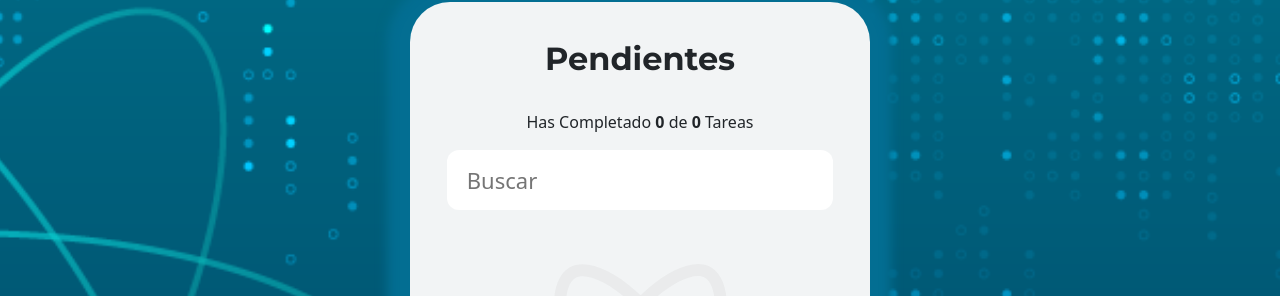
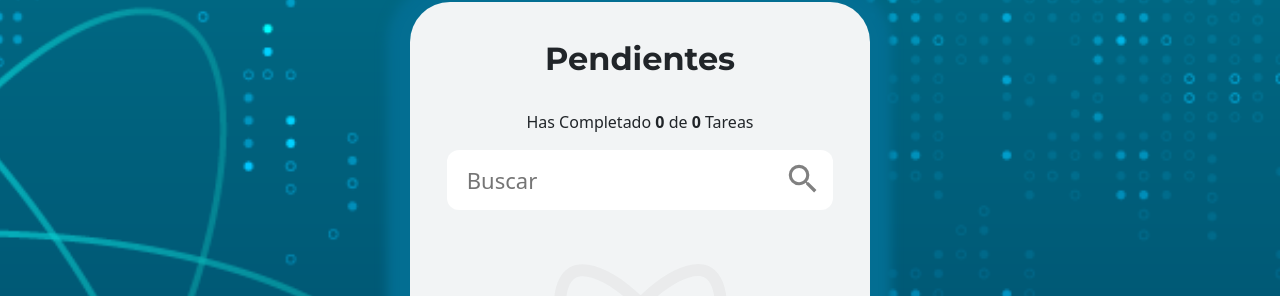
Before and after one commit to BrayanAlexisAC/reactjs_training, a React (Create React App) app: page / in a window 1280 px wide. Shown: the top 296 px of the page. Built offline with nearby package versions, Linux system fonts and the light colour scheme.

Commit message:
Added search icon and style
Changed names, TodoSearch.js -> todoSearch.jsx, TodoIcons.js -> TodoIcons.jsx

```diff
--- a/src/assets/styles/TodoSearch.css
+++ b/src/assets/styles/TodoSearch.css
@@ -1,3 +1,7 @@
+.todoSearchContainer {
+  width: 100%;
+}
+
 .todoSearch {
   padding-top: 12px;
   padding-bottom: 12px;
@@ -10,6 +14,6 @@
   border-radius: 12px;
 }
 
-.todoSearch:focus{
+.todoSearch:focus {
   outline-color: #60DAFA;
 }
--- /dev/null
+++ b/src/assets/styles/icons/SearchIcon.css
@@ -0,0 +1,11 @@
+.icon-search {
+  position: absolute;
+  font-size: 38px;
+  margin-top: 5px;
+  right: 24px;
+  fill: gray
+}
+
+.icon-search-focus{
+  fill: #60DAFA;
+}
--- a/src/components/TodoSearch.js
+++ /dev/null
@@ -1,24 +0,0 @@
-import React from "react";
-import "../assets/styles/TodoSearch.css";
-import { TodoContext } from "../contexts/TodoContext";
-
-function TodoSearch() {
-  const {
-    searchValue,
-    setSearchValue
-  } = React.useContext(TodoContext)
-  return React.createElement(
-    'input',
-    {
-      className:'todoSearch',
-      type:'text',
-      placeholder:'Buscar',
-      value:searchValue,
-      onChange:(event) => {
-        setSearchValue(event.target.value)
-      }
-    }
-  )
-}
-
-export { TodoSearch };
--- /dev/null
+++ b/src/components/TodoSearch.jsx
@@ -0,0 +1,38 @@
+import React from "react";
+import { TodoContext } from "../contexts/TodoContext";
+import { SearchIcon } from "./icons/SearchIcon";
+
+import "../assets/styles/TodoSearch.css";
+
+function TodoSearch() {
+  const {
+    searchValue,
+    setSearchValue
+  } = React.useContext(TodoContext)
+  const [searchFocus, setSearchFocus] = React.useState(false)
+  return React.createElement(
+    'div',
+    {className: 'todoSearchContainer'},
+    React.createElement(
+      'input',
+      {
+        className:'todoSearch',
+        type:'text',
+        placeholder:'Buscar',
+        value:searchValue,
+        onFocus: () => {
+          setSearchFocus(true)
+        },
+        onBlur: () => {
+          setSearchFocus(false)
+        },
+        onChange:(event) => {
+          setSearchValue(event.target.value)
+        }
+      }
+    ),
+    <SearchIcon className={ searchFocus && 'icon-search-focus' }/>
+  )
+}
+
+export { TodoSearch };
--- /dev/null
+++ b/src/components/icons/SearchIcon.jsx
@@ -0,0 +1,15 @@
+import React from 'react'
+import { TodoIcons } from './TodoIcons'
+
+import '../../assets/styles/icons/SearchIcon.css'
+
+function SearchIcon({ className }) {
+  return (
+    <TodoIcons
+      type={'search'}
+      className={className}
+    />
+  )
+}
+
+export { SearchIcon }
--- a/src/components/icons/TodoIcons.js
+++ /dev/null
@@ -1,21 +0,0 @@
-import React from 'react'
-import {ReactComponent as CheckSVG} from '../../assets/images/check.svg'
-import { IoClose } from "react-icons/io5";
-
-const defaultIcons = {
-  "verification": (color) => <CheckSVG className='icon-check' fill={color} />,
-  "cancel": (color) => <IoClose className='icon-close' fill={color}/>
-}
-
-function TodoIcons({type, color, action}) {
-  return React.createElement(
-    'span',
-    {
-      className:`icon-${type}`,
-      onClick:action
-    },
-    defaultIcons[type](color)
-  )
-}
-
-export {TodoIcons}
--- /dev/null
+++ b/src/components/icons/TodoIcons.jsx
@@ -0,0 +1,23 @@
+import React from 'react'
+import {ReactComponent as CheckSVG} from '../../assets/images/check.svg'
+import { IoClose } from "react-icons/io5";
+import { MdOutlineSearch } from "react-icons/md";
+
+const defaultIcons = {
+  "verification": (color, className) => <CheckSVG className='icon-check' fill={color} />,
+  "cancel": (color, className) => <IoClose className='icon-close' fill={color}/>,
+  "search": (color, className) => <MdOutlineSearch className={'icon-search ' + className} fill={color}/>
+}
+
+function TodoIcons({type, className, color, action}) {
+  return React.createElement(
+    'span',
+    {
+      className:`icon-${type}`,
+      onClick:action
+    },
+    defaultIcons[type](color, className)
+  )
+}
+
+export {TodoIcons}
```
